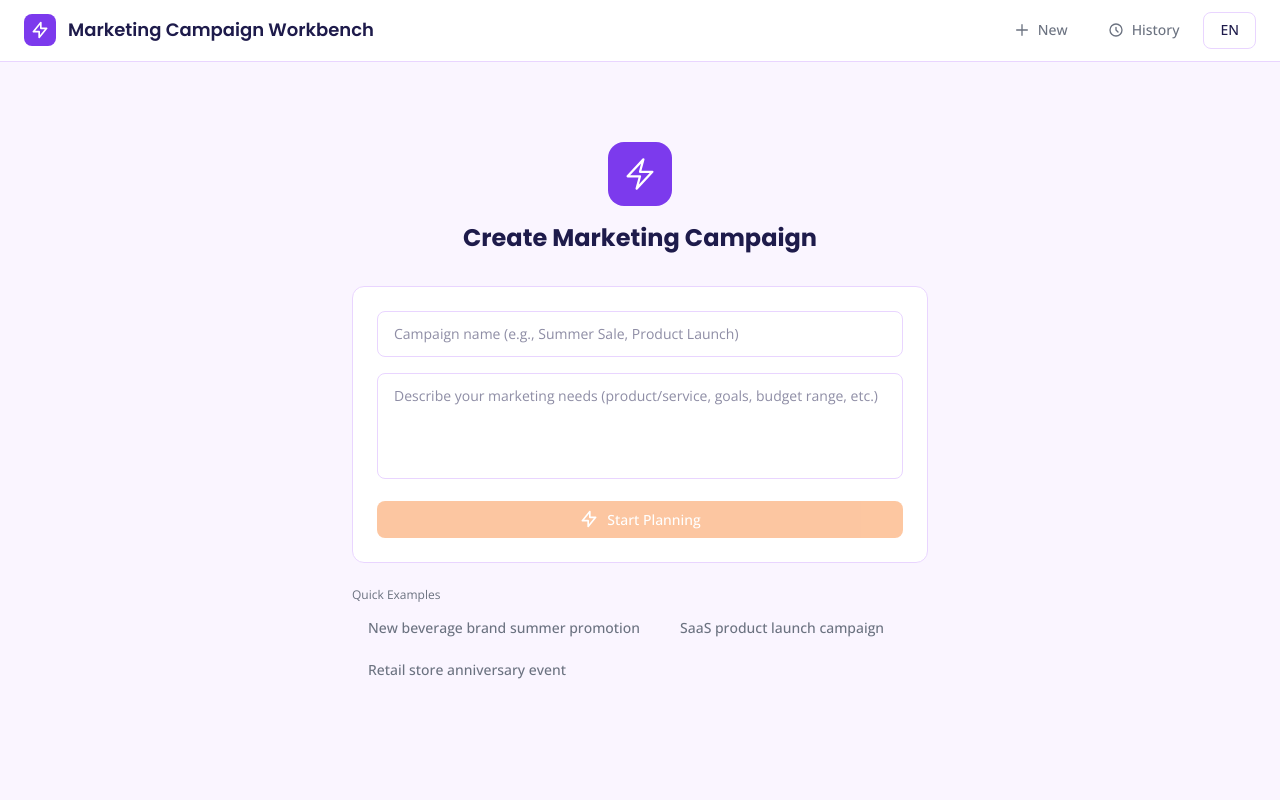
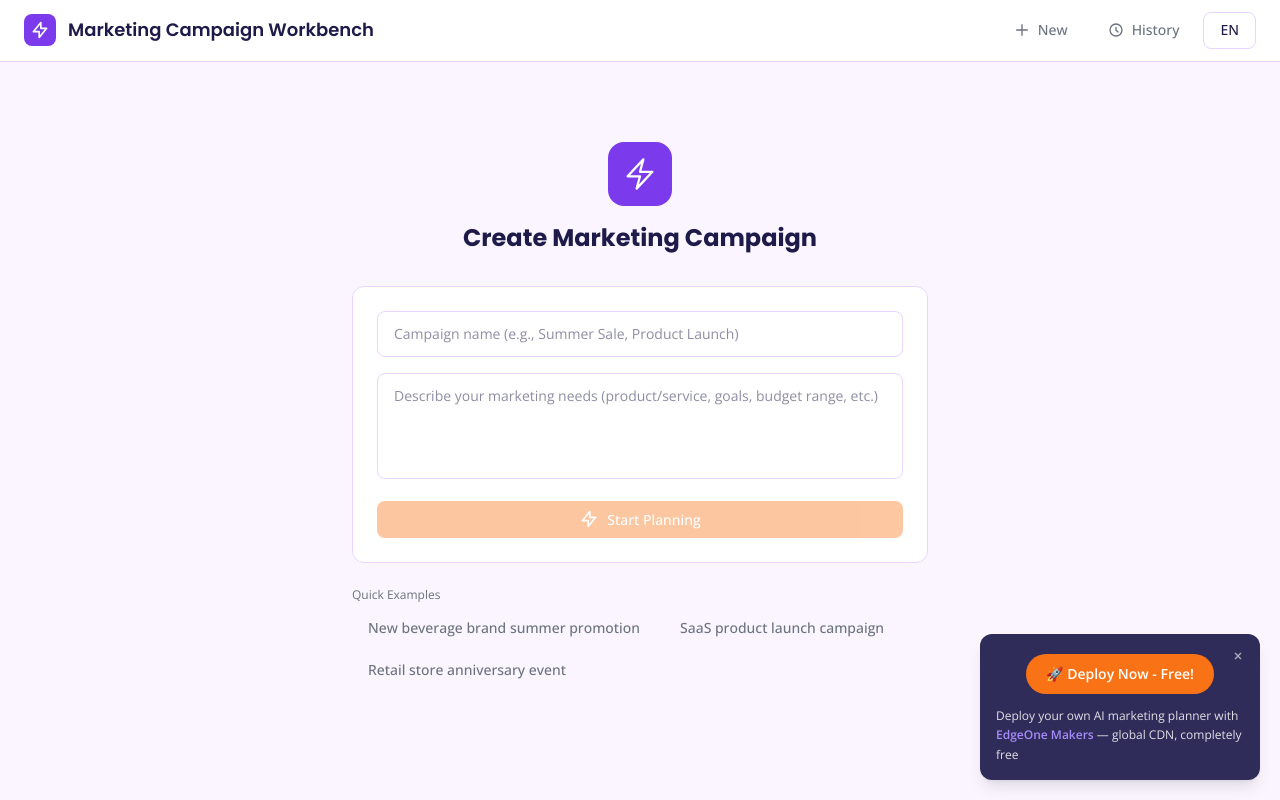
Before and after one commit to Mlancoliee/marketing-campaign-crewai, a React (Vite) app: page / in a window 1280 px wide. Built offline with nearby package versions, Linux system fonts and the light colour scheme.

Commit message:
feat:增加一键部署，更新readme

```diff
--- a/edgeone.json
+++ b/edgeone.json
@@ -3,11 +3,7 @@
   "outputDirectory": "dist",
   "agents": {
     "framework": "crewai",
-    "dir": "agents",
-    "timeout": 300,
-    "sandbox": {
-      "timeout": 300
-    }
+    "dir": "agents"
   },
   "cloudFunctions": {
     "nodejs": {
--- a/src/App.tsx
+++ b/src/App.tsx
@@ -14,6 +14,7 @@ import PlanningView from "./components/views/PlanningView"
 import IntegrationView from "./components/views/IntegrationView"
 import ContentView from "./components/views/ContentView"
 import FinalizeView from "./components/views/FinalizeView"
+import DeployFAB from "./components/DeployFAB"
 import { exportCampaignMarkdown, downloadMarkdown } from "./utils/export"
 
 const PHASE_ORDER: Phase[] = ["start", "discovery", "planning", "integration", "content", "finalize"]
@@ -182,7 +183,7 @@ function reducer(state: AppState, action: AppAction): AppState {
       return { ...state, streaming: false, statusMessage: state.statusMessage.startsWith("Error") ? state.statusMessage : "" }
 
     case "DONE":
-      return { ...state, streaming: false, statusMessage: "" }
+      return { ...state, streaming: false, statusMessage: state.statusMessage.startsWith("Error") ? state.statusMessage : "" }
 
     case "ERROR":
       return { ...state, streaming: false, statusMessage: `Error: ${action.message}` }
@@ -402,6 +403,7 @@ export default function App() {
         onSelect={handleSelectHistory}
         currentId={state.conversationId}
       />
+      <DeployFAB />
     </div>
   )
 }
--- /dev/null
+++ b/src/components/DeployFAB.tsx
@@ -0,0 +1,81 @@
+import { useState, useEffect } from "react"
+import { getLocale } from "../i18n"
+
+/**
+ * One-click deploy floating action button.
+ * Syncs with template locale and theme colors.
+ */
+export default function DeployFAB() {
+  const [visible, setVisible] = useState(false)
+  const [dismissed, setDismissed] = useState(false)
+
+  useEffect(() => {
+    // Show after 2s delay (same as reference template)
+    const timer = setTimeout(() => setVisible(true), 2000)
+    return () => clearTimeout(timer)
+  }, [])
+
+  if (dismissed || !visible) return null
+
+  const zh = getLocale() === "zh"
+
+  const handleDeploy = () => {
+    const hostname = window.location.hostname
+    const parts = hostname.split(".")
+    const projectName = 'crewai-marketing-campaign'
+    const domain = parts.slice(1).join(".")
+
+    if (domain === "edgeone.app") {
+      window.open(`https://edgeone.ai/makers/new?template=${projectName}&from=github`, "_blank")
+    } else {
+      window.open(`https://console.cloud.tencent.com/edgeone/makers/new?from=github&template=${projectName}`, "_blank")
+    }
+  }
+
+  return (
+    <div
+      className="fixed z-[9999] right-5 bottom-5 rounded-xl shadow-lg p-4 w-[280px] text-center animate-fade-in"
+      style={{
+        backgroundColor: "rgba(30, 27, 75, 0.92)",
+        backdropFilter: "blur(8px)",
+        fontFamily: "var(--font-body, system-ui, sans-serif)",
+      }}
+    >
+      {/* Close button */}
+      <button
+        onClick={() => setDismissed(true)}
+        className="absolute top-2.5 right-2.5 p-1 cursor-pointer opacity-60 hover:opacity-100 transition-opacity"
+        style={{ background: "none", border: "none" }}
+      >
+        <svg width="16" height="16" viewBox="0 0 24 24" fill="none">
+          <path d="M16 8L8 16" stroke="white" strokeWidth="2" strokeLinecap="round" />
+          <path d="M8 8L16 16" stroke="white" strokeWidth="2" strokeLinecap="round" />
+        </svg>
+      </button>
+
+      {/* Deploy button */}
+      <button
+        onClick={handleDeploy}
+        className="cursor-pointer font-semibold text-sm text-white border-none rounded-full px-5 py-2.5 mt-1 mb-3 inline-block transition-colors"
+        style={{ backgroundColor: "var(--color-cta)", lineHeight: "20px" }}
+        onMouseEnter={(e) => (e.currentTarget.style.backgroundColor = "var(--color-cta-hover)")}
+        onMouseLeave={(e) => (e.currentTarget.style.backgroundColor = "var(--color-cta)")}
+      >
+        {zh ? "🚀 免费一键部署" : "🚀 Deploy Now - Free!"}
+      </button>
+
+      {/* Description */}
+      <p className="text-xs leading-relaxed text-left" style={{ color: "rgba(255,255,255,0.85)", margin: 0 }}>
+        {zh ? (
+          <>
+            使用 <a href="https://edgeone.ai/products/pages" target="_blank" rel="noopener noreferrer" style={{ color: "var(--color-primary-light)", fontWeight: 600, textDecoration: "none" }}>EdgeOne Makers</a> 部署你自己的 AI 营销策划助手，全球加速，完全免费
+          </>
+        ) : (
+          <>
+            Deploy your own AI marketing planner with <a href="https://edgeone.ai/products/pages" target="_blank" rel="noopener noreferrer" style={{ color: "var(--color-primary-light)", fontWeight: 600, textDecoration: "none" }}>EdgeOne Makers</a> — global CDN, completely free
+          </>
+        )}
+      </p>
+    </div>
+  )
+}
```
Also changed, not shown: 2 other files (tests, documents, lock files or other folders).
